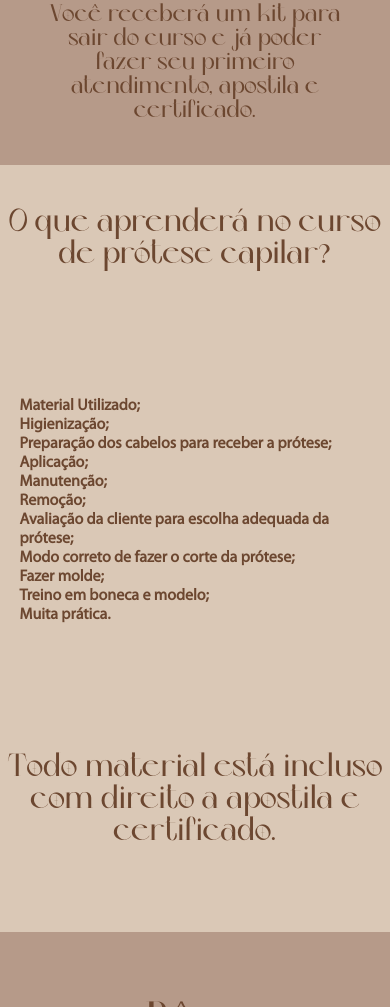
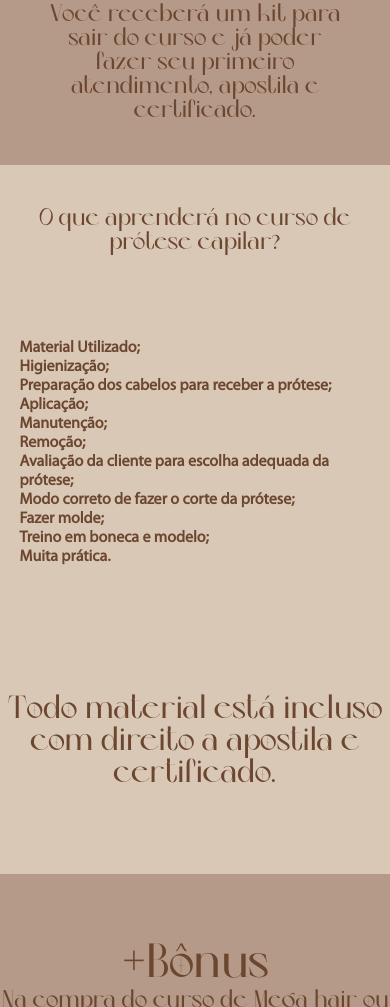
Before and after one commit to lucasmch/RafaelaBrasil, a plain HTML site: page index.html in a window 390 px wide. Shown: the part 3832-4839 px from the top of the page. Drawn offline with Linux system fonts and the light colour scheme.

Commit message:
fix fonte

```diff
--- a/assets/css/styles.css
+++ b/assets/css/styles.css
@@ -765,6 +765,13 @@ dialog {
     font-size: 24px;
   }
 
+  .protese #protese {
+    width: 90%;
+    font-size: 24px;
+    color: #6c4730;
+    margin: 5vh 0 5vh;
+  }
+
   .curso-content {
     margin-left: 8vw;
   }
```
